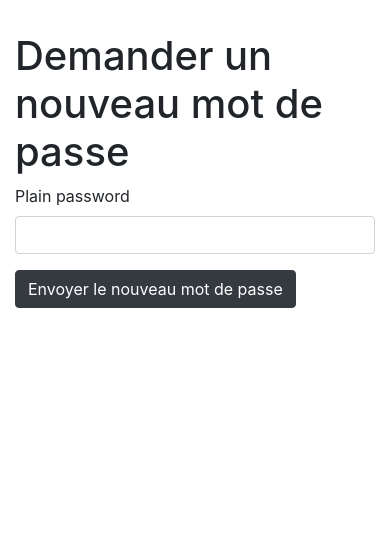
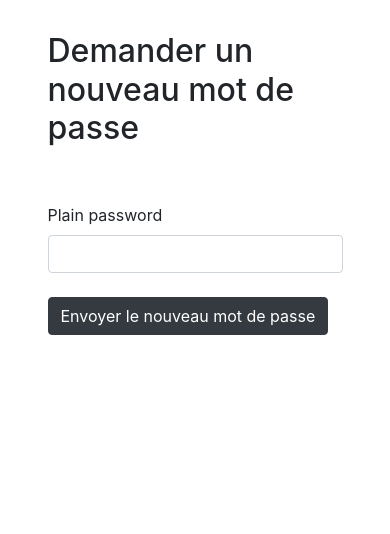
Before and after one commit to royce76/bankORG, a Symfony app: template templates/reset_password/reset.html.twig in a window 390 px wide. Shown: the part 247-781 px from the top of the page. Run offline with Twig, Linux system fonts and the light colour scheme; the template is opened without the code that fills it, so the values that code supplies are empty; form fields are guessed from the names that the template uses; some libraries are stand-ins or nearby versions.

Commit message:
add flash message, responsive  from reset twig to login with assert

```diff
--- a/src/Controller/ResetPasswordController.php
+++ b/src/Controller/ResetPasswordController.php
@@ -121,7 +121,10 @@ class ResetPasswordController extends AbstractController
 
             // The session is cleaned up after the password has been changed.
             $this->cleanSessionAfterReset();
-
+            $this->addFlash(
+            'success',
+            'Bravo, essayez votre nouveau mot de passe!'
+            );
             return $this->redirectToRoute('app_login');
         }
 
--- a/templates/reset_password/email.html.twig
+++ b/templates/reset_password/email.html.twig
@@ -1,4 +1,4 @@
-<h1>Bonjour</h1>
+<h3>Bonjour</h3>
 
 <p>Pour changer votre mot de passe, veuillez cliquer sur ce lien :</p>
 
--- a/templates/reset_password/request.html.twig
+++ b/templates/reset_password/request.html.twig
@@ -12,7 +12,7 @@
 
     {{ form_start(requestForm) }}
         <div class="row">
-          <div class="col-10 mx-auto form-group">
+          <div class="col-10 mx-auto">
             <div class="my-4">
               {{ form_row(requestForm.email,{
                   label: 'Entrez votre Email',
--- a/templates/reset_password/reset.html.twig
+++ b/templates/reset_password/reset.html.twig
@@ -3,10 +3,22 @@
 {% block title %}Nouveau mot de passe{% endblock %}
 
 {% block content %}
-    <h1>Demander un nouveau mot de passe</h1>
+    <div class="row my-4">
+      <div class="col-10 mx-auto">
+        <h2>Demander un nouveau mot de passe</h2>
+      </div>
+    </div>
 
-    {{ form_start(resetForm, {'attr': {'novalidate': 'novalidate'}}) }}
-        {{ form_row(resetForm.plainPassword) }}
-        <button class="btn btn-dark text-white">Envoyer le nouveau mot de passe</button>
-    {{ form_end(resetForm) }}
+    <div class="row my-4">
+      <div class="col-10 mx-auto">
+        {{ form_start(resetForm, {'attr': {'novalidate': 'novalidate'}}) }}
+            <div class="my-4">
+              {{ form_row(resetForm.plainPassword) }}
+            </div>
+            <div class="my-4">
+              <button type="submit" class="btn btn-dark text-white">Envoyer le nouveau mot de passe</button>
+            </div>
+        {{ form_end(resetForm) }}
+      </div>
+    </div>
 {% endblock %}
```
Also changed, not shown: src/Form/ChangePasswordFormType.php (+5 -5 lines), templates/security/login.html.twig (+8 -0 lines).
